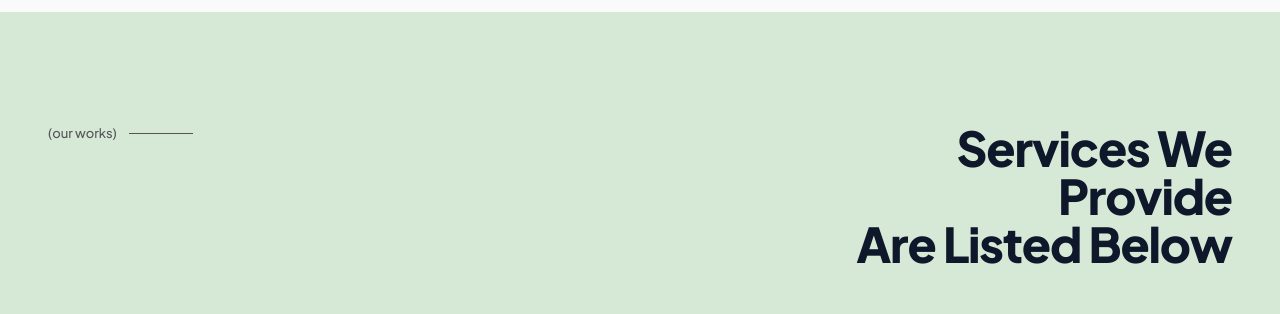
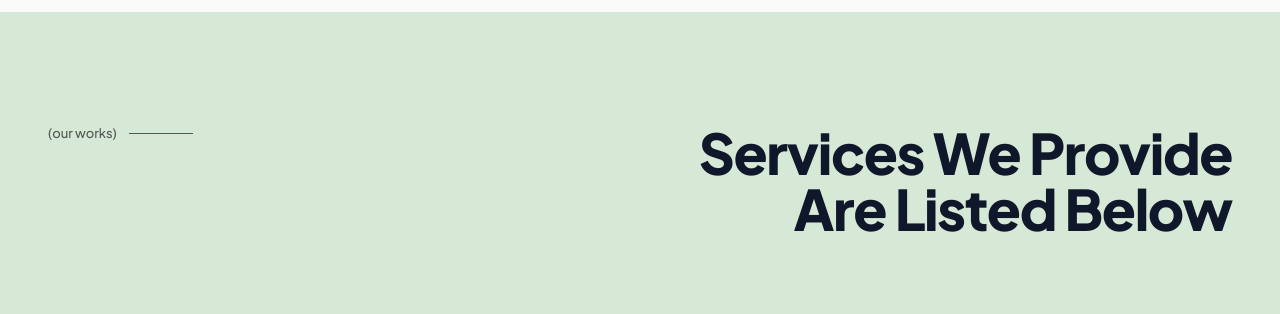
Before and after one commit to liquid-dre/KDentalHub, a Next.js app: page / in a window 1280 px wide. Shown: the part 3020-3334 px from the top of the page. Built offline with nearby package versions, Linux system fonts and the light colour scheme; grey boxes are pictures that could not be loaded.

Commit message:
Ensure services title stays on exactly 2 lines
Remove max-w-md constraint and increase font size to prevent
wrapping beyond 2 lines.

https://claude.ai/code/session_01M2NdCqCCQRPMGf941CKzaG

```diff
--- a/components/ServicesSection.tsx
+++ b/components/ServicesSection.tsx
@@ -524,7 +524,7 @@ export default function ServicesSection() {
               whileInView={{ opacity: 1, y: 0 }}
               viewport={{ once: true }}
               transition={{ duration: 0.7, ease: [0.22, 1, 0.36, 1] }}
-              className="text-3xl sm:text-4xl lg:text-5xl font-extrabold text-[#0F172A] tracking-tight leading-[1.08] text-right max-w-md"
+              className="text-4xl sm:text-5xl lg:text-[3.5rem] font-extrabold text-[#0F172A] tracking-tight leading-[1.08] text-right"
             >
               Services We Provide
               <br />
```
